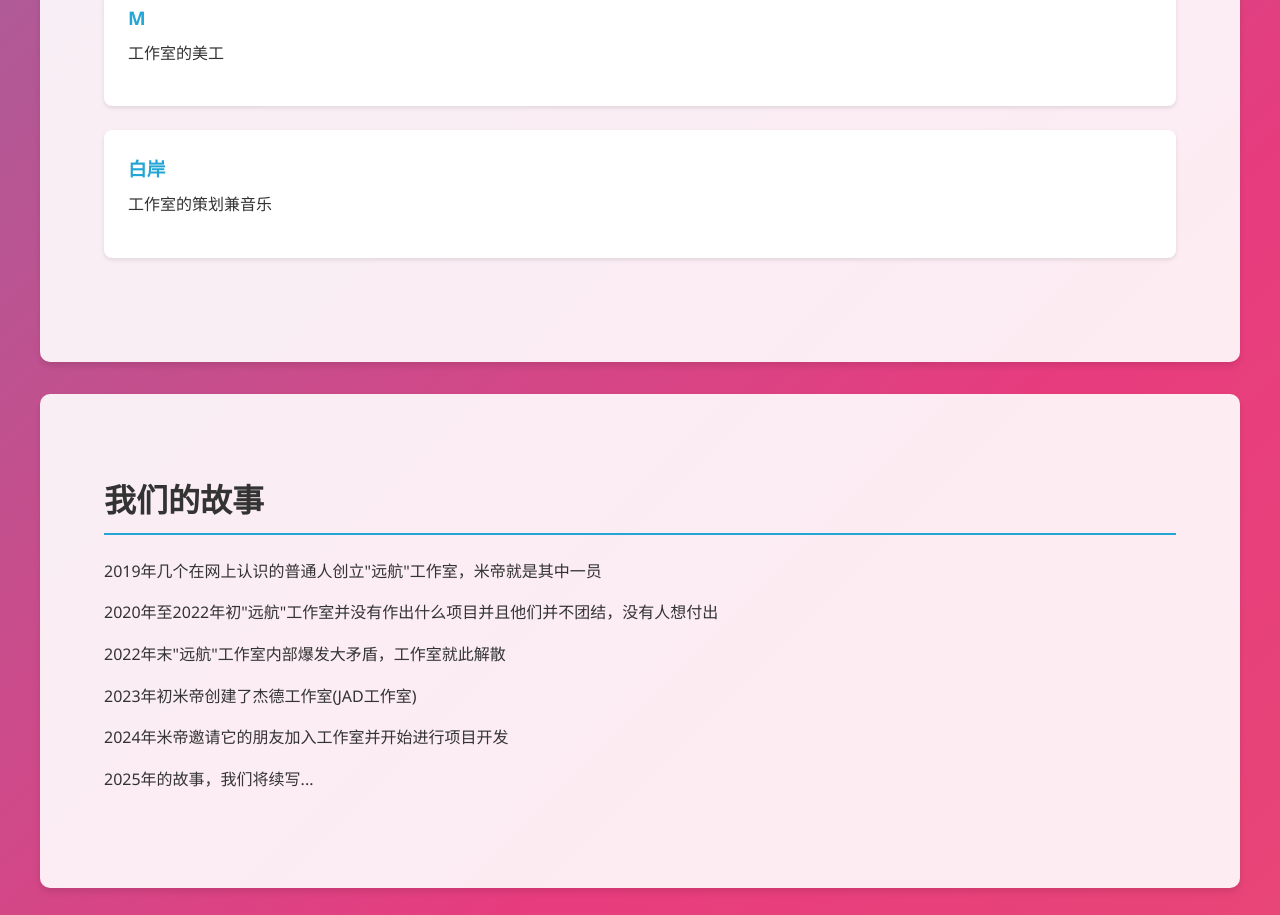
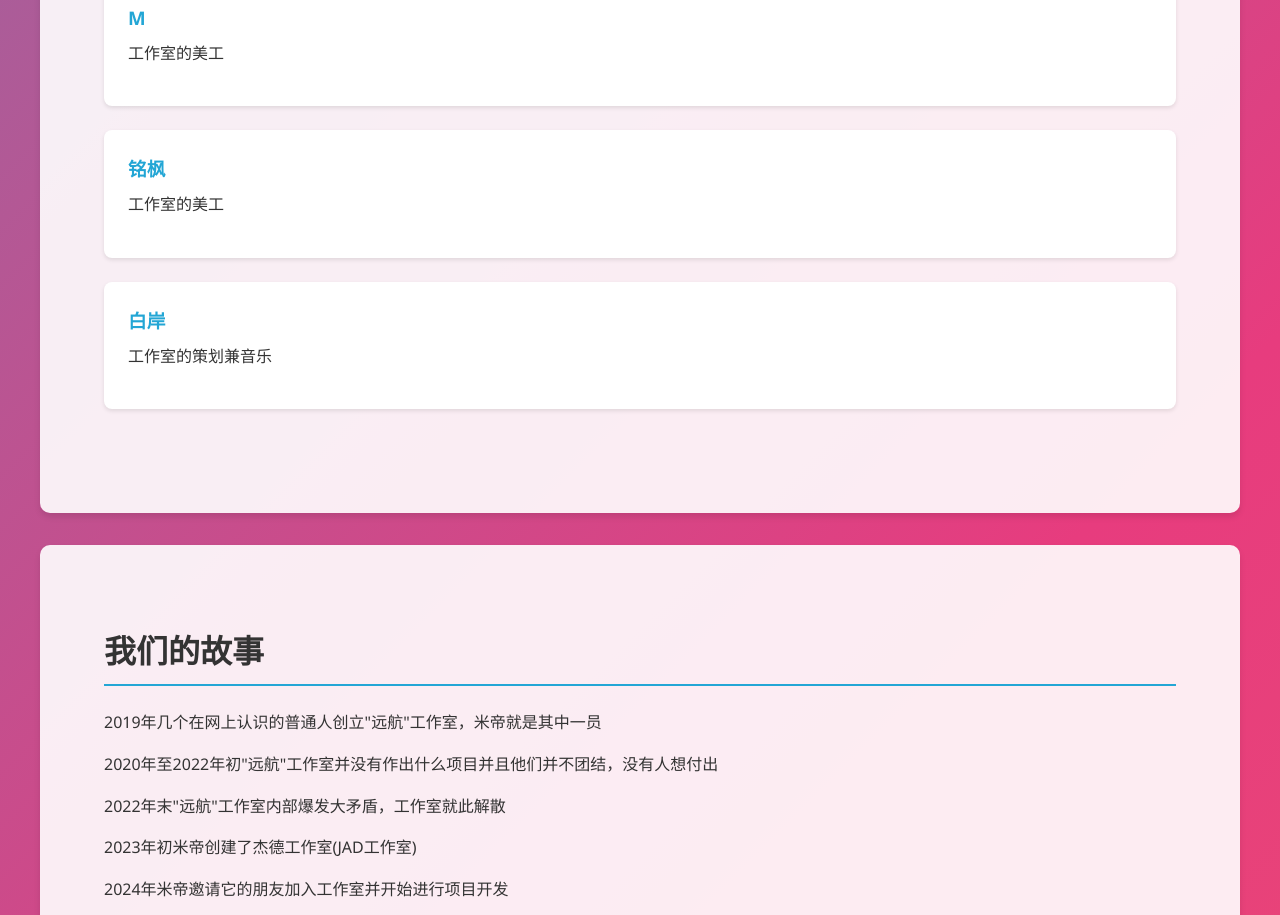
Before and after one commit to midikafeijuren/jad_web, a plain HTML site: page index.html in a window 1280 px wide. Shown: the part 1180-2095 px from the top of the page. Drawn offline with Linux system fonts and the light colour scheme.

Commit message:
Update index.html

```diff
--- a/index.html
+++ b/index.html
@@ -254,11 +254,16 @@
                 <h3>M</h3>
                 <p>工作室的美工</p>
             </div>
+           </div>
+            <div class="member">
+                <h3>铭枫</h3>
+                <p>工作室的美工</p>
             </div>
             <div class="member">
                 <h3>白岸</h3>
                 <p>工作室的策划兼音乐</p>
             </div>
+
         </section>
 
         <section id="我们的故事">
```
